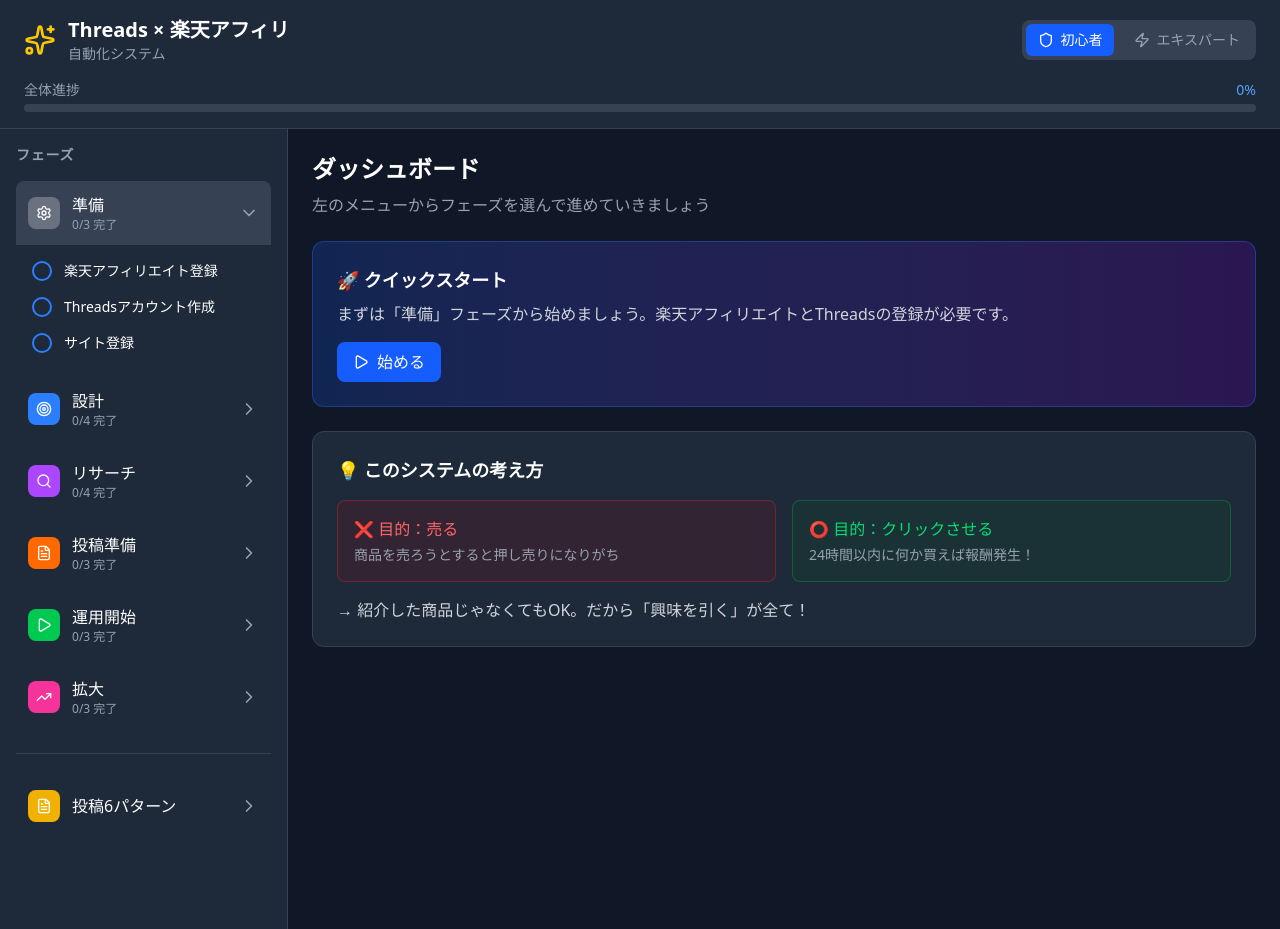
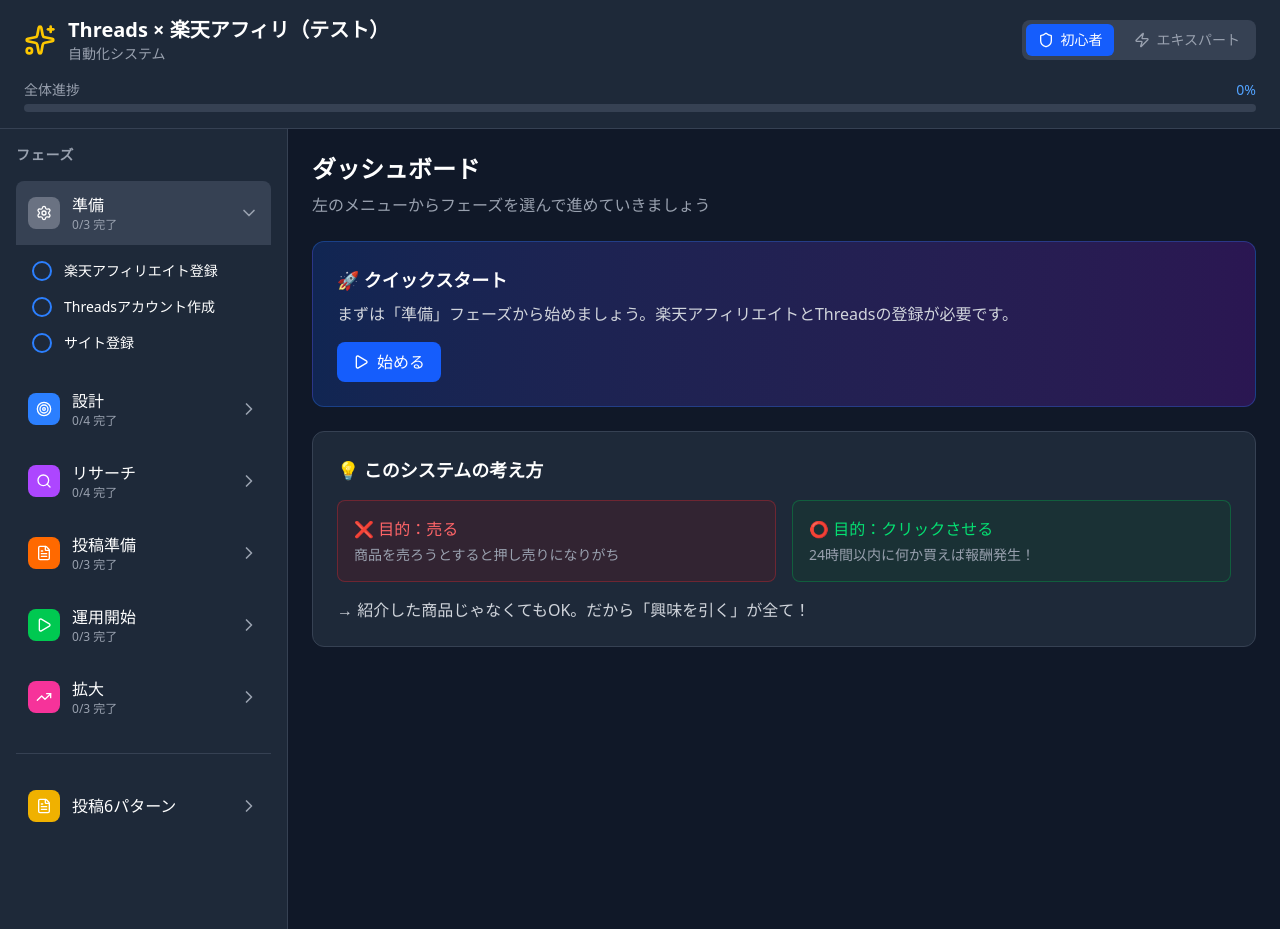
Before and after one commit to birdtaka-eng/threads-affiliate-dashboard, a React (Vite) app: page / in a window 1280 px wide. Built offline with nearby package versions, Linux system fonts and the light colour scheme.

Commit message:
タイトルにテスト追加

```diff
--- a/src/App.jsx
+++ b/src/App.jsx
@@ -144,7 +144,7 @@
           <div className="flex items-center gap-3">
             <Sparkles className="w-8 h-8 text-yellow-400" />
             <div>
-              <h1 className="text-xl font-bold">Threads × 楽天アフィリ</h1>
+              <h1 className="text-xl font-bold">Threads × 楽天アフィリ（テスト）</h1>
               <p className="text-sm text-gray-400">自動化システム</p>
             </div>
           </div>
```
